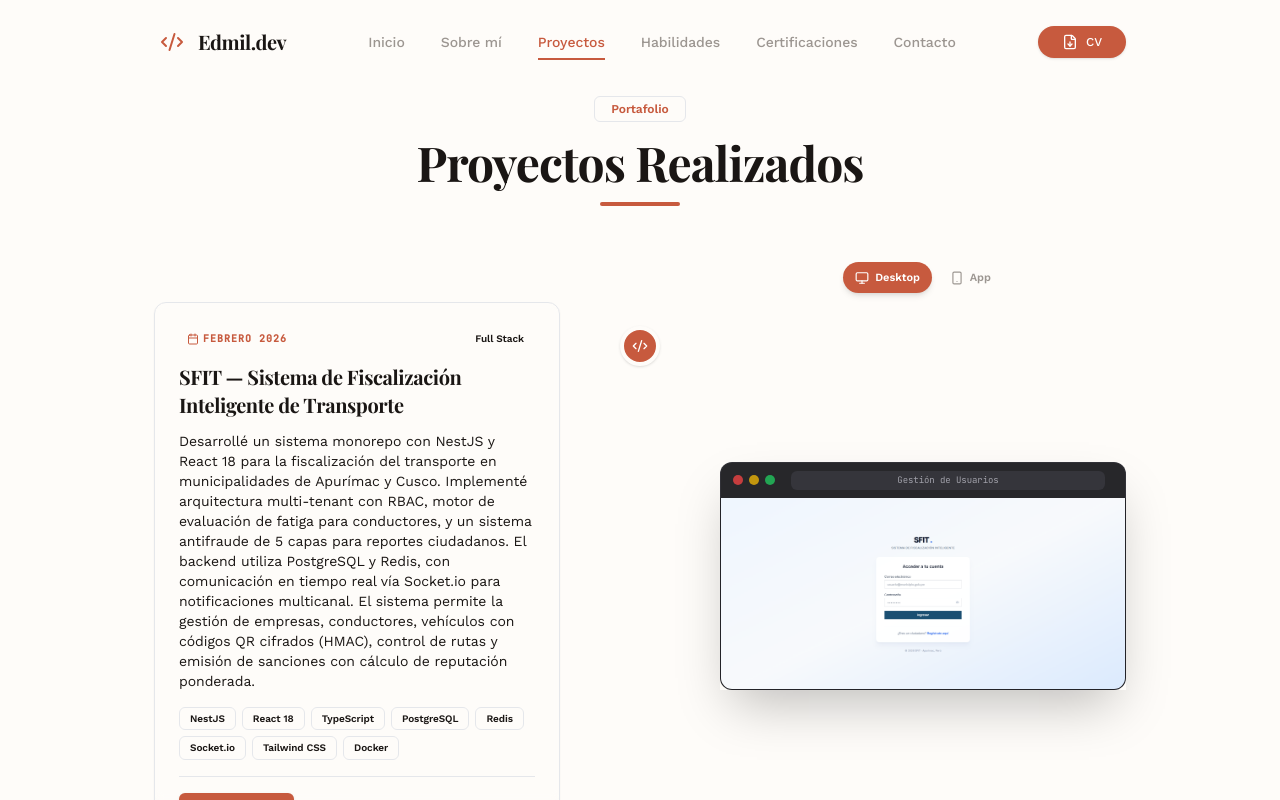
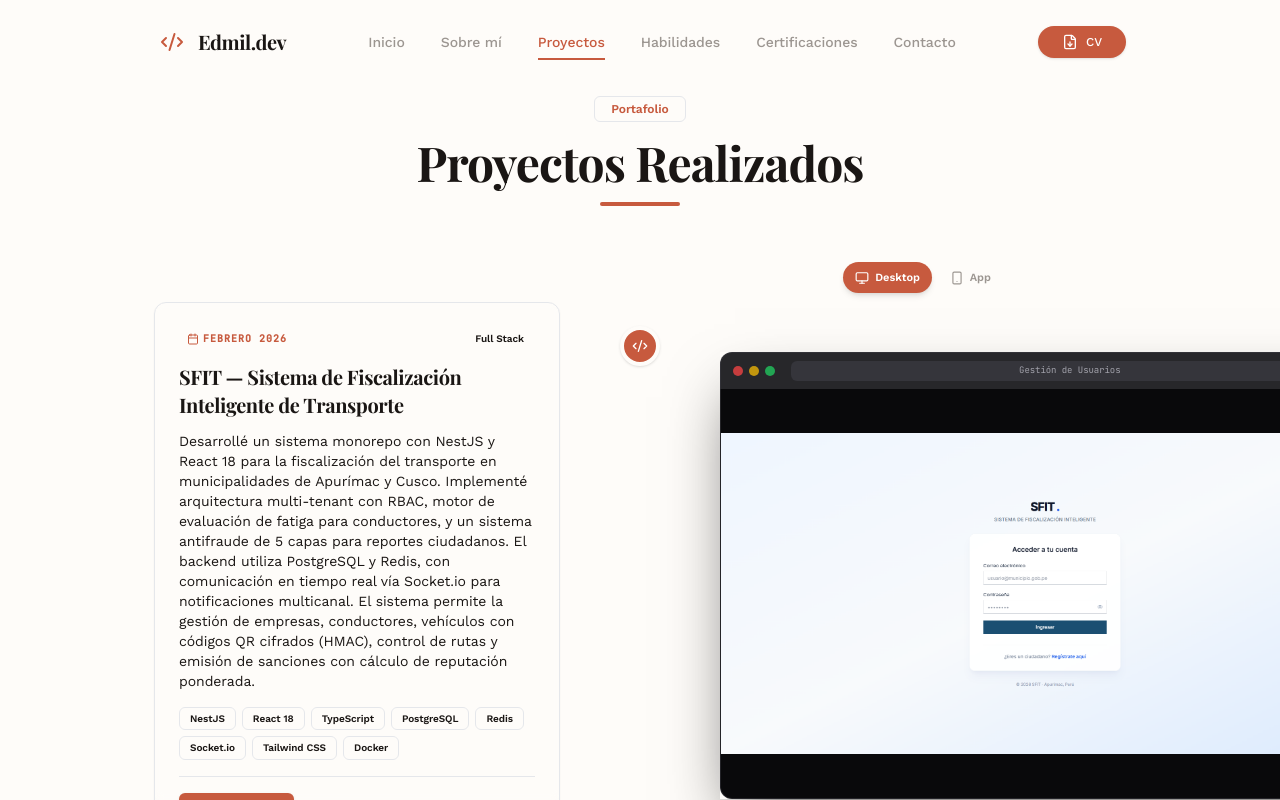
Before and after one commit to milith0kun/PortafolioWorkana, a React (Vite) app: page / in a window 1280 px wide. Both pictures are taken after a click on the button "Proyectos". Built offline with nearby package versions, Linux system fonts and the light colour scheme.

Commit message:
feat: hacer que la pantalla de desktop desborde inmensamente hacia los lados para aumentar escala masivamente (alto y ancho) en pantallas grandes

```diff
--- a/src/components/sections/Experience.jsx
+++ b/src/components/sections/Experience.jsx
@@ -404,8 +404,12 @@ const DeviceScreenshotViewer = ({ screenshotsByDevice, onOpenLightbox, isRightSi
           transition={{ duration: 0.3 }}
         >
           {activeDevice === 'desktop' && (
-            <div className="w-full flex-1 flex flex-col justify-center">
-              <div className="w-full aspect-[16/10] xl:aspect-video flex flex-col mx-auto shrink-0 shadow-2xl">
+            <div className={`flex-1 flex flex-col justify-center transition-all duration-500 z-10 ${
+              isRightSide
+                ? "w-full md:w-[125%] lg:w-[140%] xl:w-[160%]"
+                : "w-full md:w-[125%] lg:w-[140%] xl:w-[160%] md:-ml-[25%] lg:-ml-[40%] xl:-ml-[60%]"
+            }`}>
+              <div className="w-full aspect-[16/12] xl:aspect-[16/11] flex flex-col mx-auto shrink-0 shadow-[0_30px_60px_-15px_rgba(0,0,0,0.6)]">
                 <div className="bg-zinc-800 rounded-t-xl px-3 py-2 flex items-center gap-2 border border-zinc-700/50 border-b-0 shrink-0">
                   <div className="flex gap-1.5">
                     <div className="w-2.5 h-2.5 rounded-full bg-red-500/80" />
```
